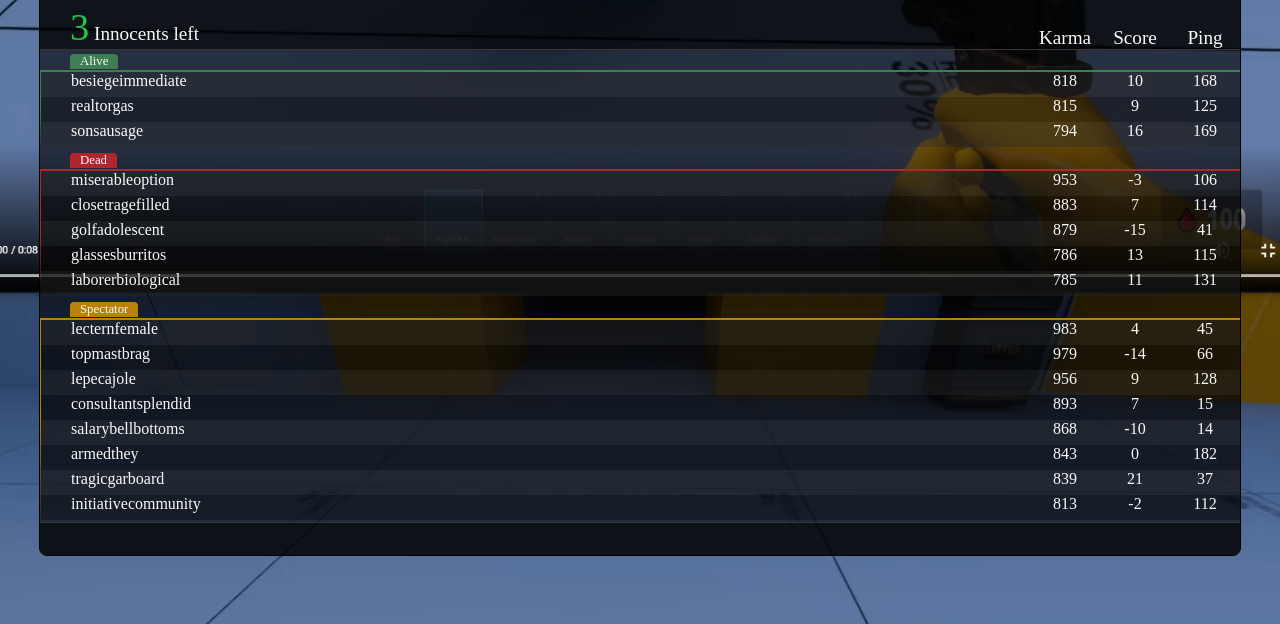
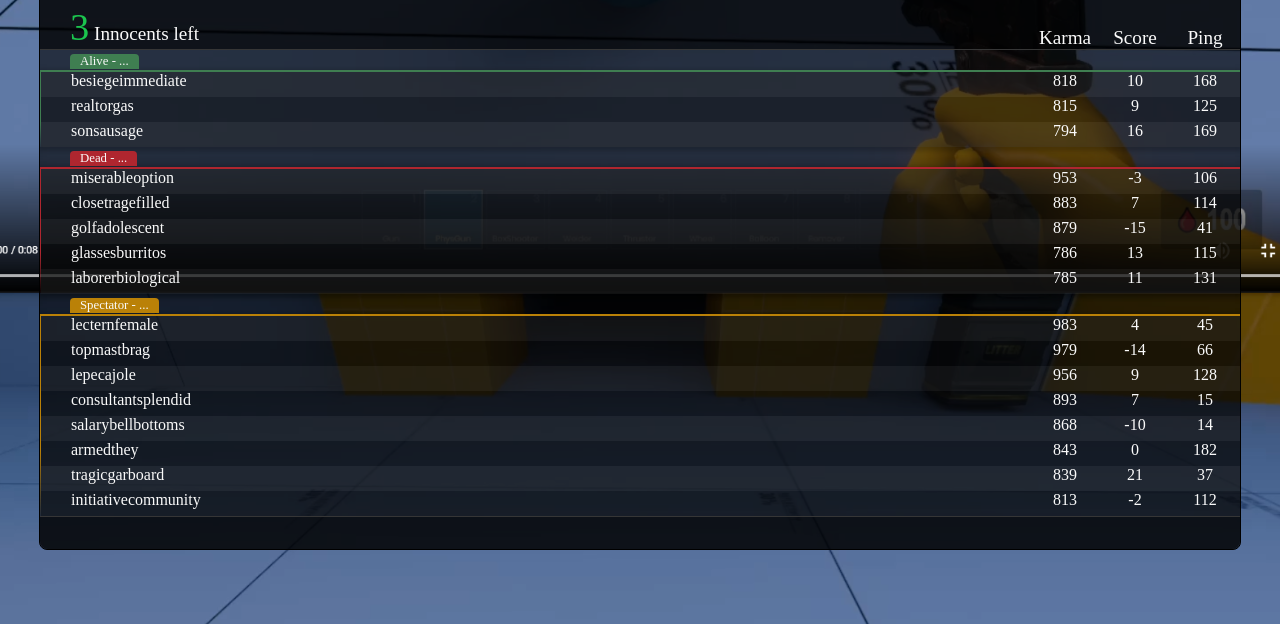
Before and after one commit to Westsaid/sbox-ttt-design, a plain HTML site: page index.html in a window 1280 px wide. Shown: the part 1308-1932 px from the top of the page. Drawn offline with Linux system fonts and the light colour scheme.

Commit message:
Small fixes scoreboard-group

```diff
--- a/scss/Scoreboard.scss
+++ b/scss/Scoreboard.scss
@@ -4,7 +4,7 @@
 @mixin scoreboard-group($color, $text ) {
     &:before {
         position: absolute;
-        content: $text;
+        content: $text + " -  ..." ;
         border-top-left-radius: 4px;
         border-top-right-radius: 4px;
         padding: 0 10px;
@@ -14,14 +14,15 @@
         background-color: $color;
         font-size: .8em;
     }
-
+    box-shadow: #00000040 0px 2px 5px 2px;
     border-width: 2px;
     border-style: solid;
     // border-image: linear-gradient(180deg, $color 0%, $color 80%, rgba(0,0,0,0) 100%);
-    border-image: linear-gradient( to bottom, $color,$color, rgba(0, 0, 0, 0) ) 1 1%;
+    border-image: linear-gradient( to bottom, $color,$color,$color, rgba(0, 0, 0, 0) ) 1 1%;
     border-color: $color;
     border-right-width: 0;
     border-left-width: 1px;
+    border-bottom-width: 0;
 
     margin-top: 20px;
 }
```
Also changed, not shown: scss/Scoreboard.css, 1 other file.
